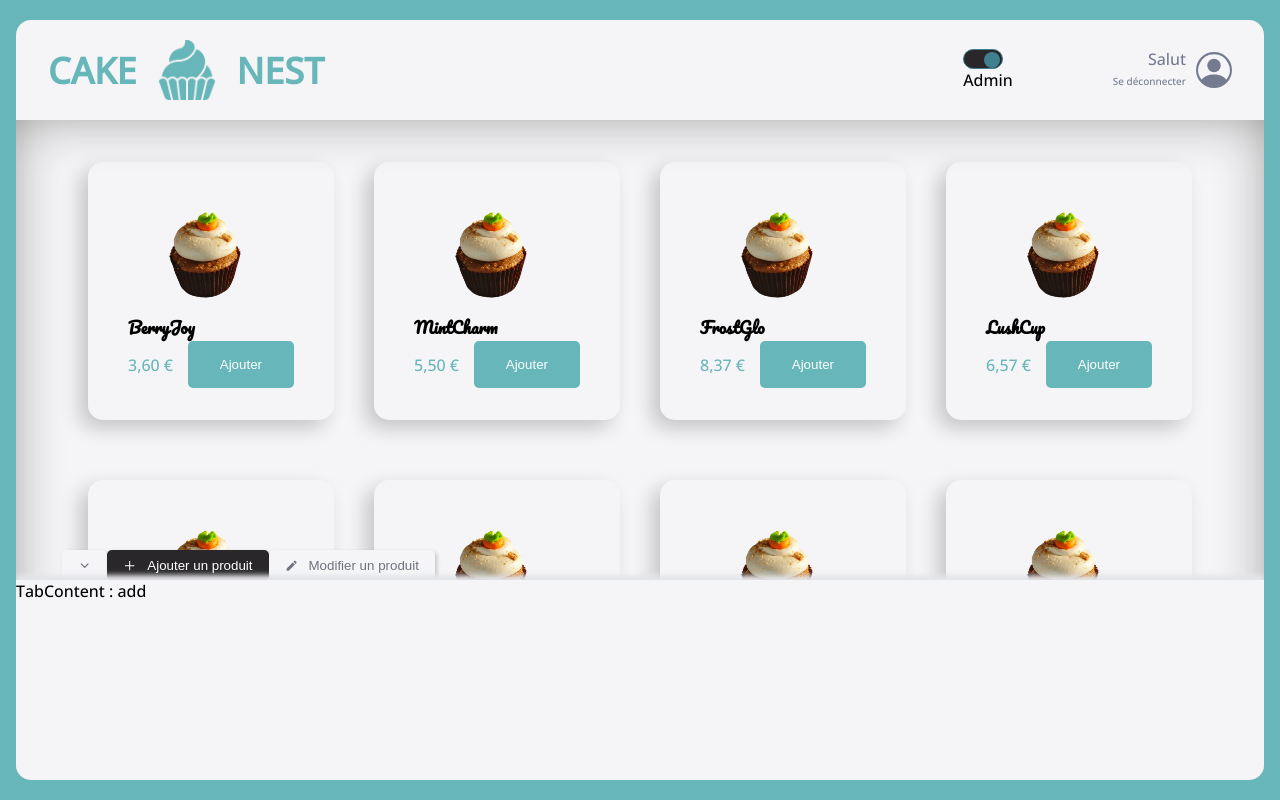
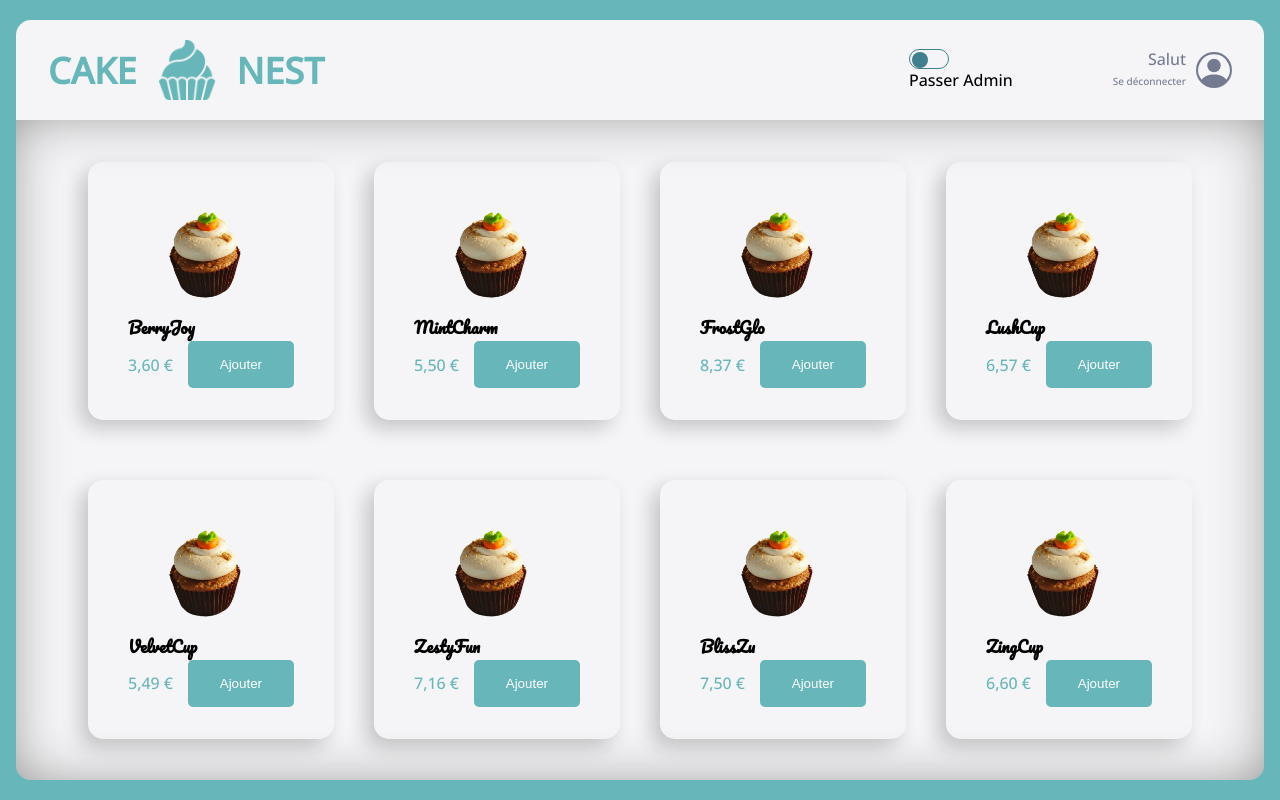
Before and after one commit to T-Clement/cake-nest, a React (Vite) app: page /orderpage in a window 1280 px wide. Built offline with nearby package versions, Linux system fonts and the light colour scheme.

Commit message:
[FIX]ascend also the isShown state outside of adminPanel to respect needs in ticket

```diff
--- a/src/App.jsx
+++ b/src/App.jsx
@@ -15,11 +15,7 @@ export const UserContext = createContext(null);
 function App() {
 
   const [user, setUser] = useState(null);
-  // if(user) {
-  //   useEffect(() => {
 
-  //   })
-  // }
 
   return (
     <UserContext.Provider value = {{ user, setUser }}>
--- a/src/components/layout/Main.jsx
+++ b/src/components/layout/Main.jsx
@@ -67,8 +67,9 @@ const DetailsStyled = styled.div`
 
 function Main({ isAdmin }) {
     // console.log(fakeMenu);
-    const [adminState, setAdminState] = useState({action : "add", content :[]});
-  return (
+    const [adminState, setAdminState] = useState({action : "add", content: {name: "", url: "", price: ""}}); // initialize when first toggle to admin mode to add tab
+    const [isShown, setIsShown] = useState(true);
+    return (
     <MainStyled>
         <GridListStyled>
             {fakeMenu.map(item => (
@@ -87,7 +88,12 @@ function Main({ isAdmin }) {
             )}
 
         </GridListStyled>
-        {isAdmin ? <AdminPannel adminState = { adminState } setAdminState = { setAdminState } /> : "" }
+        {isAdmin ? <AdminPannel
+            adminState = { adminState } setAdminState = { setAdminState }
+            isShown = { isShown }  setIsShown = { setIsShown }
+            />
+        :
+            "" }
         {/* div invisible qui fait la hauteur du panneau d'admin, qui est derrière le panneau admin
         rendu conditionnel && */}
     </MainStyled>
--- a/src/components/layout/OrderPage.jsx
+++ b/src/components/layout/OrderPage.jsx
@@ -28,7 +28,7 @@ const OrderPageStyled = styled.div`
 function OrderPage() {
 // voir Outlet
 
-  const [isAdmin, setIsAdmin] = useState(true);
+  const [isAdmin, setIsAdmin] = useState(false);
 
   return (
     <OrderPageStyled>
--- a/src/components/layout/Profile.jsx
+++ b/src/components/layout/Profile.jsx
@@ -5,9 +5,6 @@ import styled from "styled-components"
 import { theme } from "../../theme";
 import { UserContext } from "../../App";
 import { useContext } from "react";
-
-
-
 
 
 export default function Profile() {
--- a/src/components/layout/admin/AdminPannel.jsx
+++ b/src/components/layout/admin/AdminPannel.jsx
@@ -16,9 +16,9 @@ const AdminPannelStyled = styled.div`
 
 
 
-function AdminPannel({ adminState, setAdminState }) {
+function AdminPannel({ adminState, setAdminState, isShown, setIsShown }) {
   console.log("Le panneau Admin est rendu");
-  const [isShown, setIsShown] = useState(true);
+  // const [isShown, setIsShown] = useState(true);
   // const [tabSelected, setTabSelected] = useState(
   //   !tabSelected ?
   //   {
```
